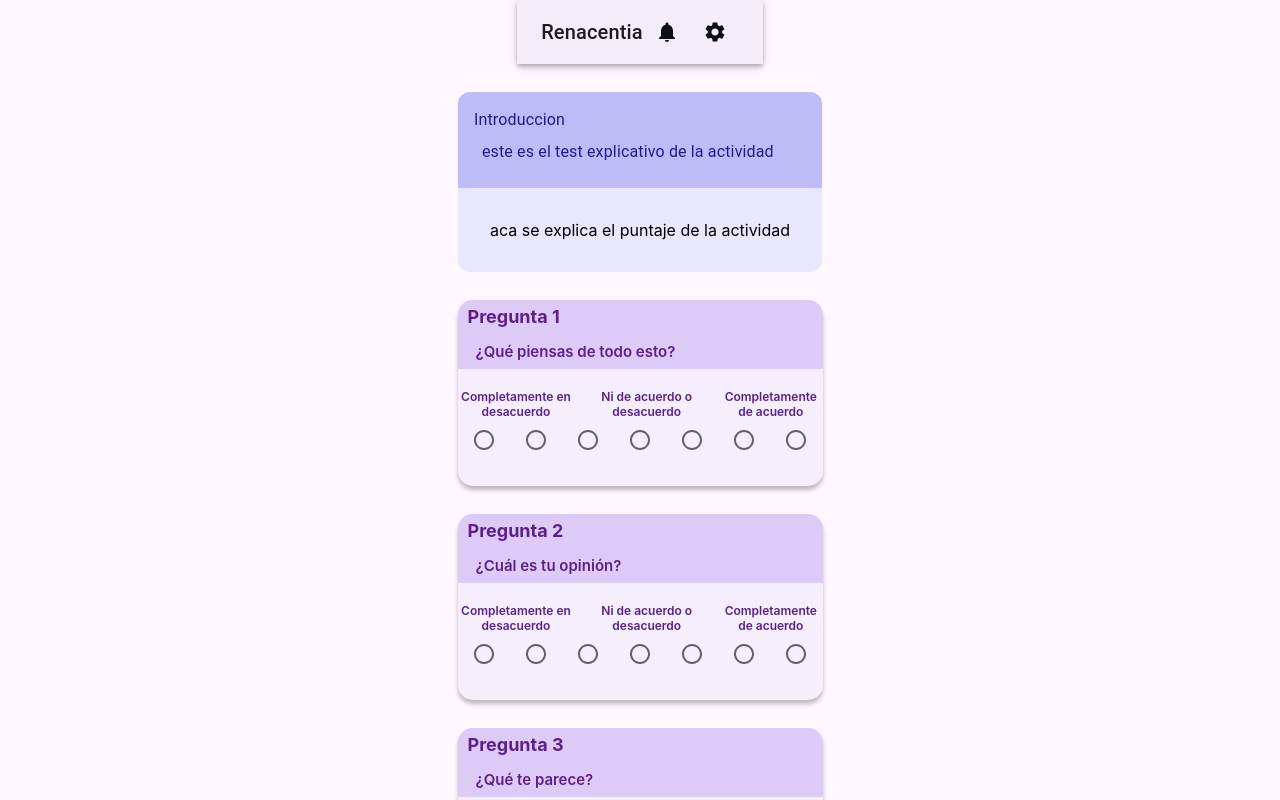
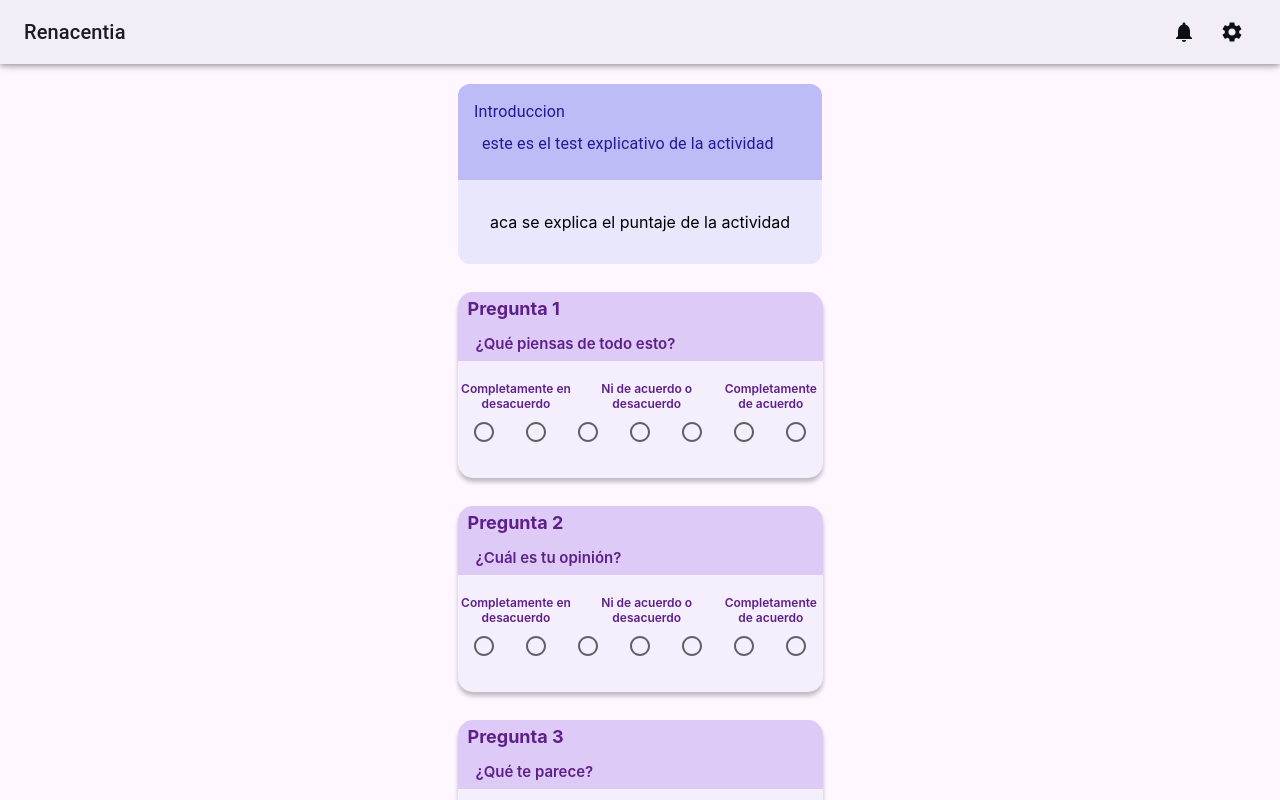
Before and after one commit to GATLA-Meditations/GATLA-Frontend, a Next.js app: page /test in a window 1280 px wide. Shown: the top 800 px of the page. Built offline with nearby package versions, Linux system fonts and the light colour scheme.

Commit message:
bug fixing

```diff
--- a/src/components/TopBar/index.tsx
+++ b/src/components/TopBar/index.tsx
@@ -12,10 +12,10 @@ interface TopBarProps {
 const TopBar = ({ amtNotifications }: TopBarProps) => {
     return (
         <Box
+            sx={{ flexGrow: 1 }}
             style={{ backgroundColor: 'var(--bg-color)' }}
         >
             <AppBar
-                position="static"
                 style={{ backgroundColor: 'var(--bg-color)' }}
             >
                 <Toolbar>
@@ -27,7 +27,7 @@ const TopBar = ({ amtNotifications }: TopBarProps) => {
                     >
                         Renacentia
                     </Typography>
-                    <Box sx={{ }} />
+                    <Box sx={{ flexGrow: 1 }} />
                     <Box>
                         <Notifications amtNotifications={amtNotifications} />
                     </Box>
--- a/src/pages/test/index.tsx
+++ b/src/pages/test/index.tsx
@@ -5,10 +5,13 @@ import TitleExplanationContainer from "@/components/TitleExplanationContainer";
 
 const TestPage = () => {
     let questions = ["¿Qué piensas de todo esto?", "¿Cuál es tu opinión?", "¿Qué te parece?"];
+    let notifications = 0
     return (
         <div className={"TestPage"}>
-            <TopBar amtNotifications={0}></TopBar>
-            <TitleExplanationContainer title={"Introduccion"}  explainingText={"este es el test explicativo de la actividad"}><p>aca se explica el puntaje de la actividad</p></TitleExplanationContainer>
+            <TopBar amtNotifications={notifications}></TopBar>
+            <TitleExplanationContainer title={"Introduccion"}  explainingText={"este es el test explicativo de la actividad"}>
+                <p>aca se explica el puntaje de la actividad</p>
+            </TitleExplanationContainer>
             <QuestionsList   questions={questions}/>
         </div>
     )
--- a/src/pages/test/style.css
+++ b/src/pages/test/style.css
@@ -1,4 +1,5 @@
 .TestPage {
+    padding-top: 56px;
     width: 100%;
     display: flex;
     flex-direction: column;
```
